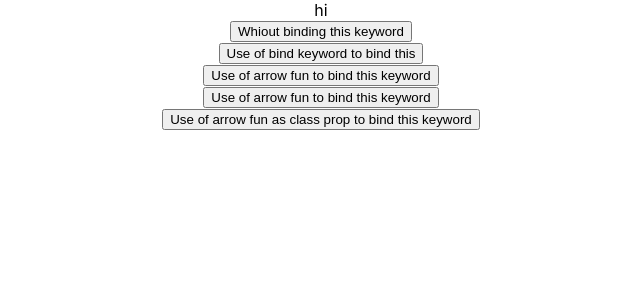
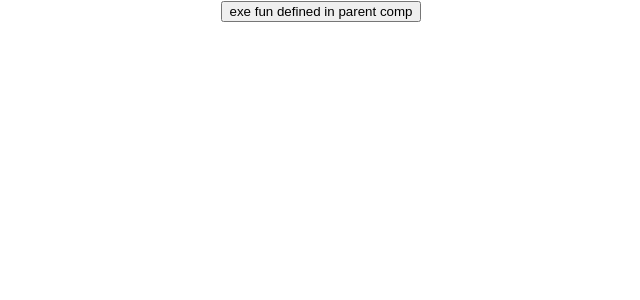
Before and after one commit to madiha-m/React, a React (Create React App) app in the folder basics/: page / in a window 1280 px wide. Shown: the top 300 px of the page, without its empty margins (319-959 px from the left). Built offline with nearby package versions, Linux system fonts and the light colour scheme.

Commit message:
call a parent fun from child, child to parent relation

```diff
--- a/basics/src/App.js
+++ b/basics/src/App.js
@@ -8,12 +8,14 @@ import Counter from "./components/Counter";
 import FunctionClick from "./components/FunctionClick";
 import ClassClick from "./components/ClassClick";
 import EventBind from "./components/EventBind";
+import ParentComponent from "./components/ParentComponent";
 // import Greet from "./components/Greet";
 
 function App() {
   return (
     <div className="App">
-      <EventBind />
+      <ParentComponent />
+      {/* <EventBind /> */}
       {/* <ClassClick />
       <FunctionClick /> */}
       {/* <Counter /> */}
--- /dev/null
+++ b/basics/src/components/ChildComponent.js
@@ -0,0 +1,15 @@
+import React from "react";
+import ParentComponent from "./ParentComponent";
+
+// no need to use state, so fun com created
+function ChildComponent(props) {
+  return (
+    <div>
+      <button onClick={props.childCallHandler}>
+        exe fun defined in parent comp
+      </button>
+    </div>
+  );
+}
+
+export default ChildComponent;
--- /dev/null
+++ b/basics/src/components/ParentComponent.js
@@ -0,0 +1,31 @@
+import React, { Component } from "react";
+import ChildComponent from "./ChildComponent";
+
+class ParentComponent extends Component {
+  constructor(props) {
+    super(props);
+
+    this.state = {
+      parentName: "Parent",
+    };
+
+    this.greetParent = this.greetParent.bind(this);
+  }
+
+  greetParent() {
+    alert(`Hi ${this.state.parentName}`);
+  }
+
+  render() {
+    {
+    }
+    return (
+      <div>
+        {/* passing ref to greetParent method as prop childCallHandler  */}
+        <ChildComponent childCallHandler={this.greetParent} />
+      </div>
+    );
+  }
+}
+
+export default ParentComponent;
```
